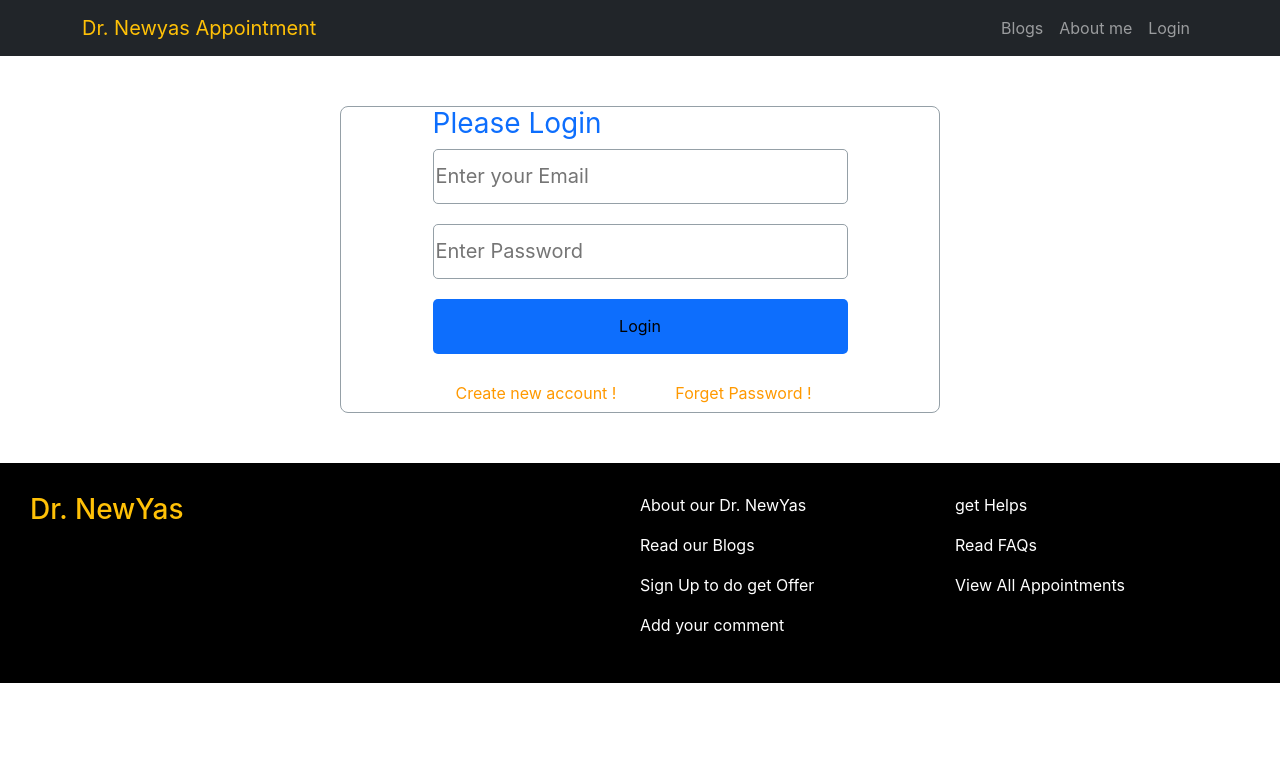
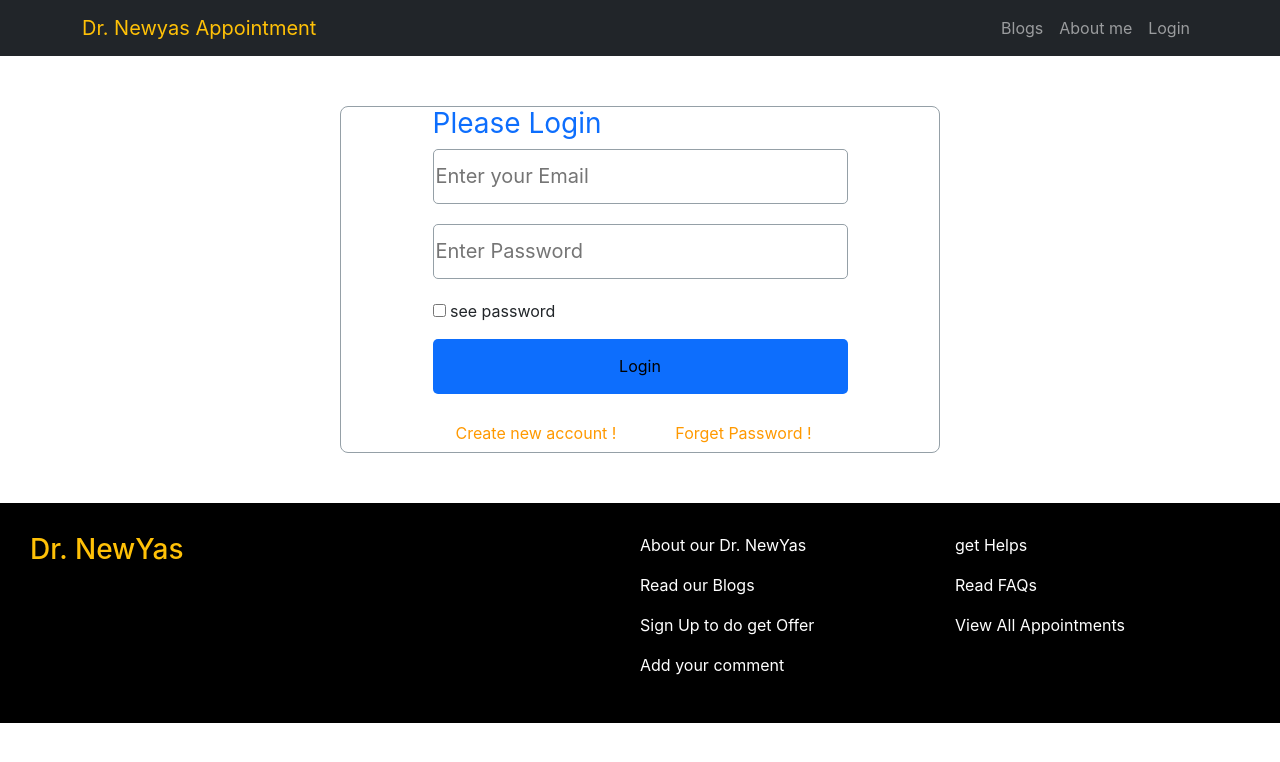
Before and after one commit to tanvershikder/dr-newyas-appointment, a React (Create React App) app: page /login in a window 1280 px wide. Shown: the top 762 px of the page. Built offline with nearby package versions, Linux system fonts and the light colour scheme; no server answers.

Commit message:
see password

```diff
--- a/src/Pages/Login/Login/Login.css
+++ b/src/Pages/Login/Login/Login.css
@@ -24,10 +24,6 @@
 
 }
 
-.input-group label {
-    display: block;
-    margin-left: 5px;
-}
 
 .input-group input {
     width: 415px;
--- a/src/Pages/Login/Login/Login.js
+++ b/src/Pages/Login/Login/Login.js
@@ -1,5 +1,5 @@
 import { async } from '@firebase/util';
-import React, { useRef } from 'react';
+import React, { useRef, useState } from 'react';
 import { Spinner } from 'react-bootstrap';
 import { useSendPasswordResetEmail, useSignInWithEmailAndPassword } from 'react-firebase-hooks/auth';
 import { Link, useLocation, useNavigate } from 'react-router-dom';
@@ -14,6 +14,7 @@ const Login = () => {
     const PasswordRef = useRef('');
     const navigate = useNavigate();
     const location = useLocation();
+    const [showpass,setShowpass] = useState(false);
 
     let from = location.state?.from?.pathname || "/";
 
@@ -67,6 +68,7 @@ const Login = () => {
 
     }
 
+
     return (
         <div className='from-container'>
             <form onSubmit={logInUser}>
@@ -76,8 +78,10 @@ const Login = () => {
                         <input type="email" ref={EmailRef} name="" id="" required placeholder='Enter your Email' />
                     </div>
                     <div className="input-group">
-                        <input type="password" ref={PasswordRef} name="" id="" required placeholder='Enter Password' />
+                        <input ref={PasswordRef} type={showpass ? "text" : "password"} name="" id="" required placeholder='Enter Password' />
                     </div>
+
+                    <input type="checkbox" name="" id="" onClick={()=>setShowpass(!showpass)}/> <span>see password</span>
 
                     <p>
                         {
--- a/src/Pages/Login/SignUp/Signup.js
+++ b/src/Pages/Login/SignUp/Signup.js
@@ -11,7 +11,7 @@ const Signup = () => {
     const ConfiremPassRef = useRef('')
     const navigate = useNavigate();
     const location = useLocation();
-    const [errorElement,setErrorElement] = useState()
+    const [errorElement, setErrorElement] = useState()
 
     // email password authentication
     const [
@@ -19,32 +19,33 @@ const Signup = () => {
         user,
         loading,
         error,
-      ] = useCreateUserWithEmailAndPassword(auth,{ sendEmailVerification: true });
+    ] = useCreateUserWithEmailAndPassword(auth, { sendEmailVerification: true });
 
     //updating profile
 
     const [updateProfile, updating, Updateerror] = useUpdateProfile(auth);
 
-    if(user){
+    if (user) {
         console.log(user);
     }
 
-    const logInUser = async (event)=>{
+    const logInUser = async (event) => {
         event.preventDefault();
         const name = NameRef.current.value;
         const email = EmailRef.current.value;
         const password = PasswordRef.current.value;
         const confirmpass = ConfiremPassRef.current.value;
 
-        if(password !== confirmpass){
+        if (password !== confirmpass) {
             setErrorElement(error)
             return
         }
-        createUserWithEmailAndPassword(email,password)
-        await updateProfile({ displayName : name});
+        createUserWithEmailAndPassword(email, password)
+        await updateProfile({ displayName: name });
         navigate('/home')
     }
 
+    const [showPass, setShowPass] = useState(false);
 
 
     return (
@@ -60,11 +61,14 @@ const Signup = () => {
                             <input type="email" ref={EmailRef} name="" id="" required placeholder='Enter your Email' />
                         </div>
                         <div className="input-group">
-                        <input type="password" ref={PasswordRef} name="" id="" required placeholder='Enter Password' />
+                            <input className='relative' type={showPass ? "text" : "password"} ref={PasswordRef} name="" id="" required placeholder='Enter Password' />
+
                         </div>
+
                         <div className="input-group">
-                        <input type="password" ref={ConfiremPassRef} name="" id="" required placeholder='Enter Confirm Password' />
+                            <input type={showPass ? "text" : "password"} ref={ConfiremPassRef} name="" id="" required placeholder='Enter Confirm Password' />
                         </div>
+                        <input type="checkbox" name="" id="" onClick={() => setShowPass(!showPass)} /> <span>see all password</span>
 
                         <p>
                             {
```
Also changed, not shown: src/Pages/Login/SocailLogin/SocailLogin.js (added, +11 -0 lines). Lines whose indentation alone changed are shown as unchanged.
